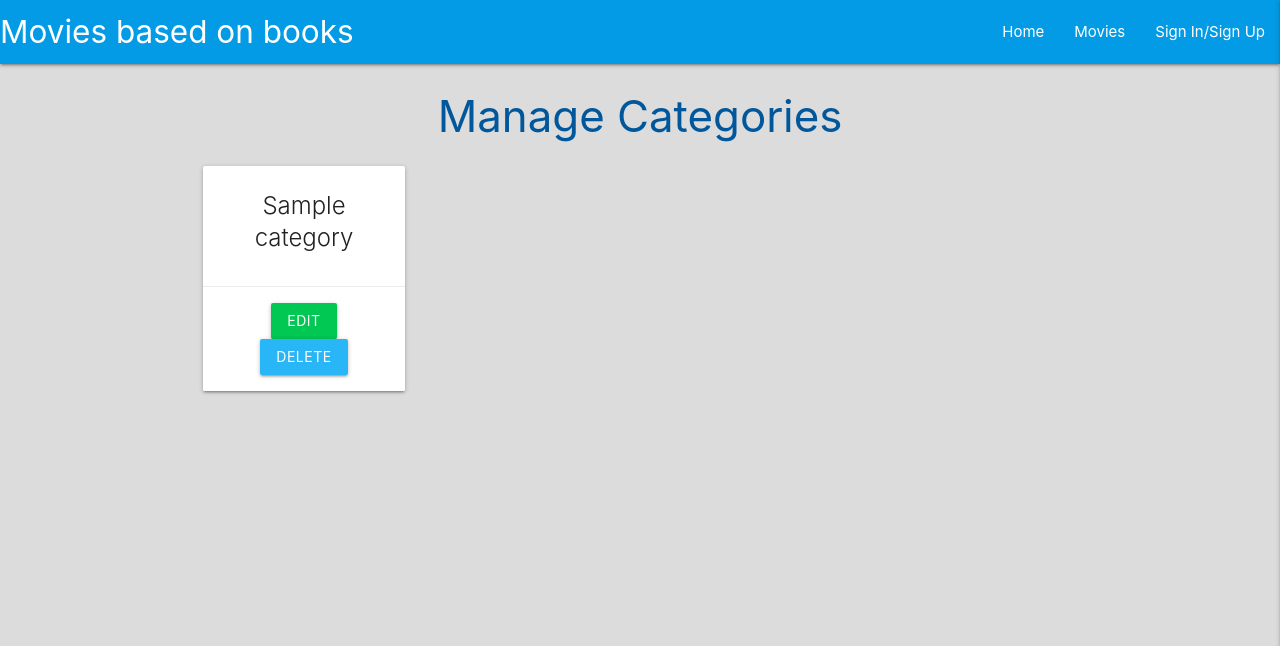
After one commit to Code-Institute-Submissions/Dynjashik-MSP3-Movie-collection_OctREsub, a Flask app: page /get_categories in a window 1280 px wide. The commit adds this page. Shown: the top 646 px of the page. Run offline with Flask 2, Linux system fonts and the light colour scheme; a database or web service that is not in the repository returns one stand-in record (values such as "Sample title"); some libraries are stand-ins or nearby versions.

Commit message:
Add Manage Categories template

```diff
--- a/app.py
+++ b/app.py
@@ -136,6 +136,12 @@ def delete_movie(movie_id):
     return redirect(url_for("movie_page"))
 
 
+@app.route("/get_categories")
+def get_categories():
+    categories = list(mongo.db.categories.find().sort("category_name", 1))
+    return render_template("categories.html", categories=categories)
+
+
 if __name__ == "__main__":
     app.run(host=os.environ.get("IP"),
             port=int(os.environ.get("PORT")),
--- a/templates/base.html
+++ b/templates/base.html
@@ -24,6 +24,9 @@
                         <li><a href="{{ url_for('movie_page') }}">Movies</a></li>
                 {% if session.user %}
                         <li><a href="{{ url_for('add_movie') }}">Add movie</a></li>
+                        {% if session.user|lower == "admin"|lower %}
+                            <li><a href="{{ url_for('get_categories') }}">Manage Categories</a></li>
+                        {% endif %}
                         <li><a href="{{ url_for('log_out') }}">Log Out</a></li>
                 {% else %}
                         <li><a href="{{ url_for('sign_in') }}">Sign In/Sign Up</a></li>
@@ -39,6 +42,9 @@
             <li><a href="{{ url_for('movie_page') }}">Movies</a></li>
         {% if session.user %}
             <li><a href="{{ url_for('add_movie') }}">Add movie</a></li>
+            {% if session.user|lower == "admin"|lower %}
+                <li><a href="{{ url_for('get_categories') }}">Manage Categories</a></li>
+            {% endif %}
             <li><a href="{{ url_for('log_out') }}">Log Out</a></li>
         {% else %}
             <li><a href="{{ url_for('sign_in') }}">Sign In/Sign Up</a></li>
--- /dev/null
+++ b/templates/categories.html
@@ -0,0 +1,22 @@
+{% extends "base.html" %}
+{% block content %}
+
+    <h3 class="light-blue-text text-darken-4 center-align">Manage Categories</h3>
+
+    <div class="row">
+        {% for category in categories %}
+            <div class="col s12 m3">
+                <div class="card center-align">
+                    <div class="card-content">
+                        <span class="card-title">{{ category.category_name }}</span>
+                    </div>
+                    <div class="card-action">
+                        <a href="#" class="btn green accent-4">Edit</a>
+                        <a href="#" class="btn light-blue lighten-1">Delete</a>
+                    </div>
+                </div>
+            </div>
+        {% endfor %}
+    </div>
+
+{% endblock %}
```
